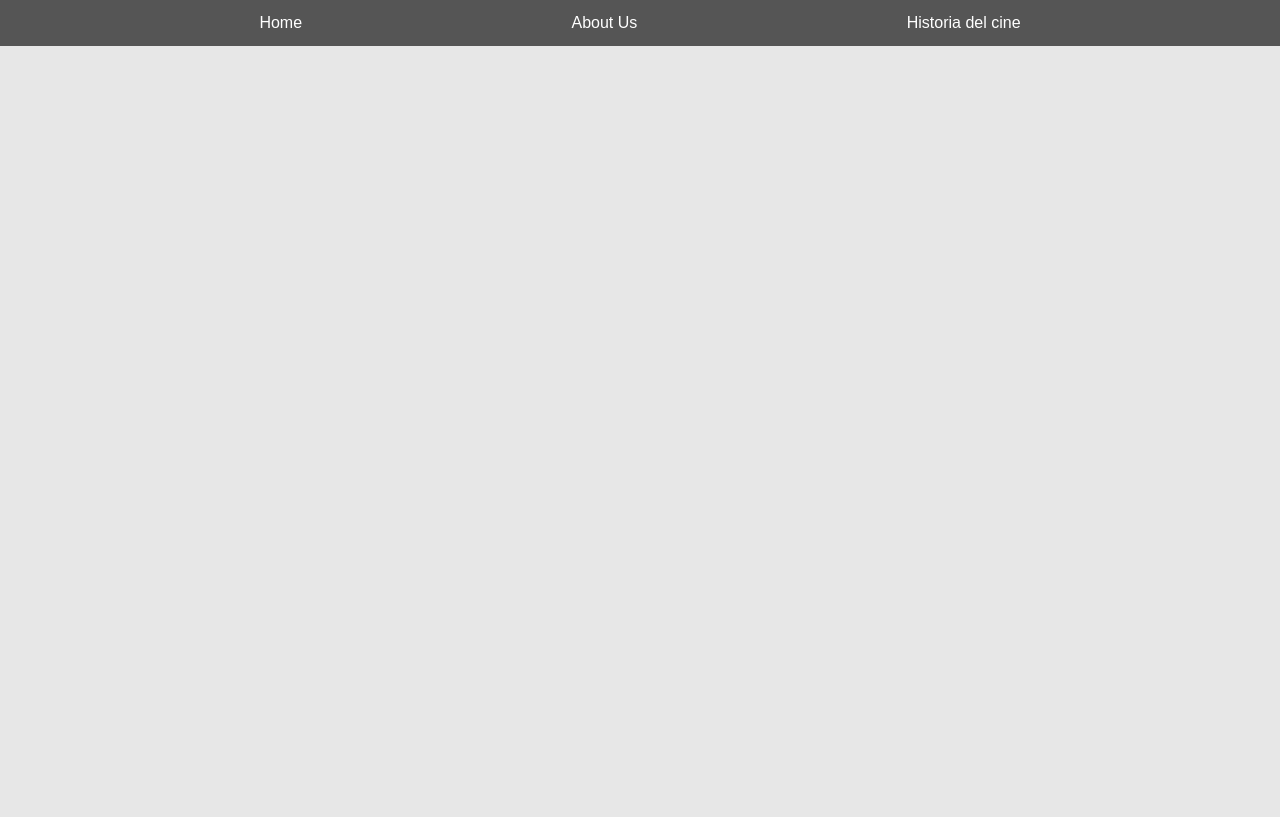
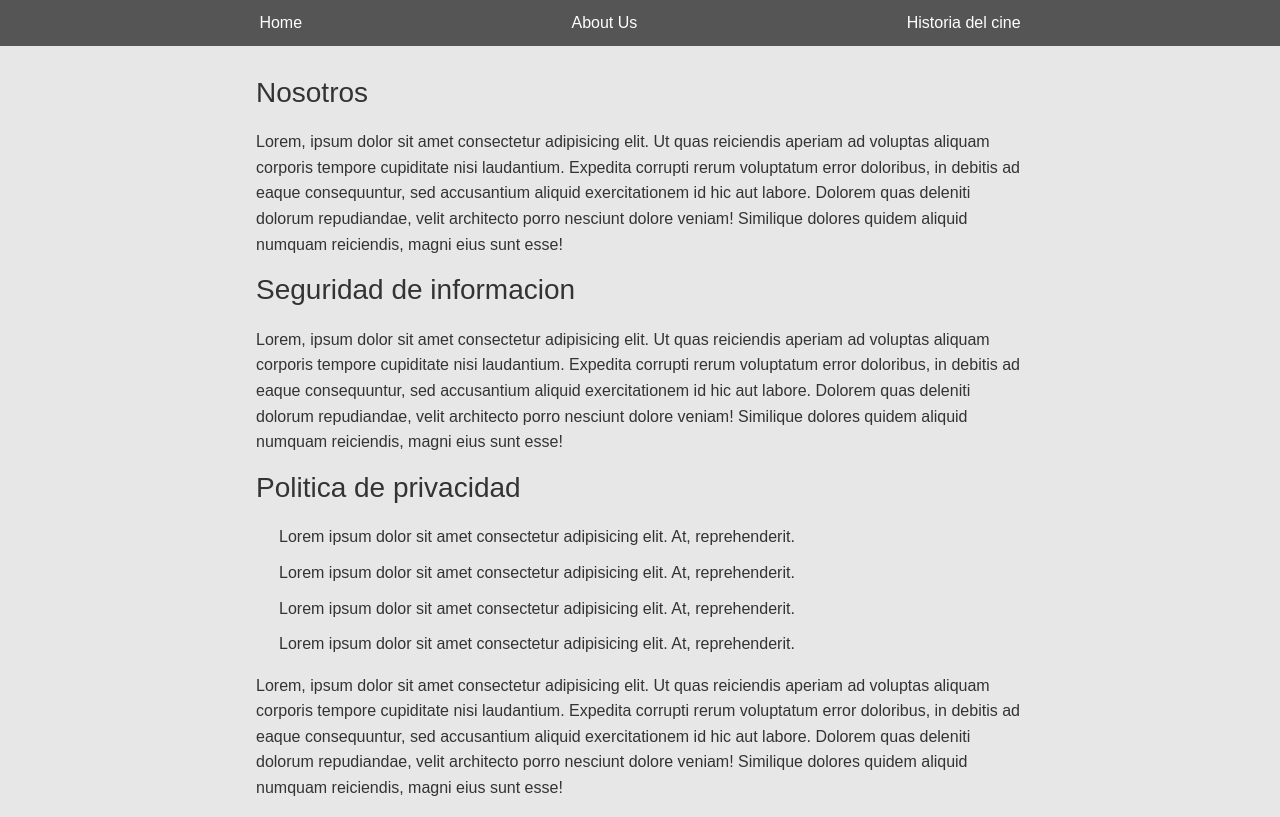
Before and after one commit to pi-rym/PM2-Alejandro0419, a website: page front/about.html in a window 1280 px wide. Drawn offline with nearby package versions, Linux system fonts and the light colour scheme.

Commit message:
Progreso About.html y Historia.html

```diff
--- a/front/about.html
+++ b/front/about.html
@@ -14,5 +14,19 @@
         <span><a href="about.html">About Us</a></span>
         <span><a href="historia.html">Historia del cine</a></span>
       </nav>
+      <div class="divTexto">
+        <h3>Nosotros</h3>
+        <p>Lorem, ipsum dolor sit amet consectetur adipisicing elit. Ut quas reiciendis aperiam ad voluptas aliquam corporis tempore cupiditate nisi laudantium. Expedita corrupti rerum voluptatum error doloribus, in debitis ad eaque consequuntur, sed accusantium aliquid exercitationem id hic aut labore. Dolorem quas deleniti dolorum repudiandae, velit architecto porro nesciunt dolore veniam! Similique dolores quidem aliquid numquam reiciendis, magni eius sunt esse!</p>
+        <h3>Seguridad de informacion</h3>
+        <p>Lorem, ipsum dolor sit amet consectetur adipisicing elit. Ut quas reiciendis aperiam ad voluptas aliquam corporis tempore cupiditate nisi laudantium. Expedita corrupti rerum voluptatum error doloribus, in debitis ad eaque consequuntur, sed accusantium aliquid exercitationem id hic aut labore. Dolorem quas deleniti dolorum repudiandae, velit architecto porro nesciunt dolore veniam! Similique dolores quidem aliquid numquam reiciendis, magni eius sunt esse!</p>
+        <h3>Politica de privacidad</h3>
+        <ul>
+            <li>Lorem ipsum dolor sit amet consectetur adipisicing elit. At, reprehenderit.</li>
+            <li>Lorem ipsum dolor sit amet consectetur adipisicing elit. At, reprehenderit.</li>
+            <li>Lorem ipsum dolor sit amet consectetur adipisicing elit. At, reprehenderit.</li>
+            <li>Lorem ipsum dolor sit amet consectetur adipisicing elit. At, reprehenderit.</li>
+        </ul>
+        <p>Lorem, ipsum dolor sit amet consectetur adipisicing elit. Ut quas reiciendis aperiam ad voluptas aliquam corporis tempore cupiditate nisi laudantium. Expedita corrupti rerum voluptatum error doloribus, in debitis ad eaque consequuntur, sed accusantium aliquid exercitationem id hic aut labore. Dolorem quas deleniti dolorum repudiandae, velit architecto porro nesciunt dolore veniam! Similique dolores quidem aliquid numquam reiciendis, magni eius sunt esse!</p>
+      </div>
 </body>
 </html>
--- a/front/style.css
+++ b/front/style.css
@@ -71,3 +71,11 @@ nav{
 span{
     padding: 10px;
 }
+.divTexto{
+    margin-top: 30px;
+    margin-left: 20%;
+    margin-right: 20%;
+}
+ul{
+    margin-left: 3%;
+}
```
Also changed, not shown: front/historia.html (+14 -1 lines).
